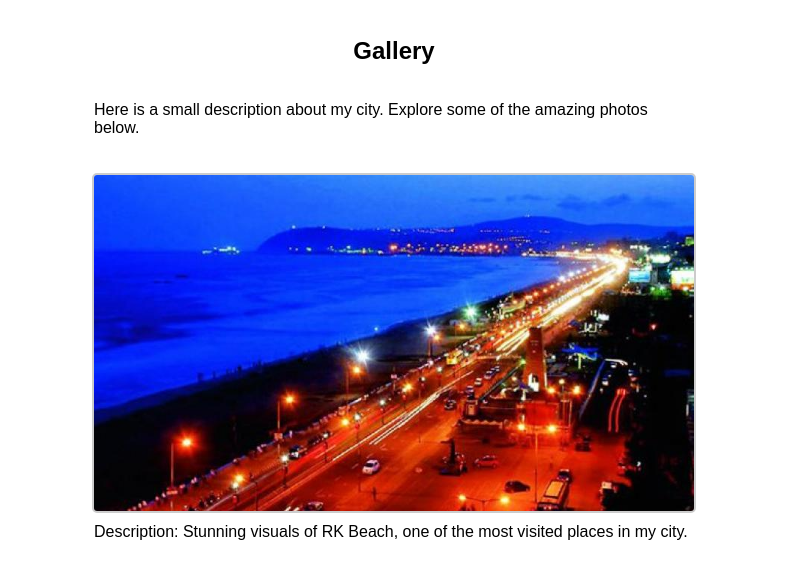
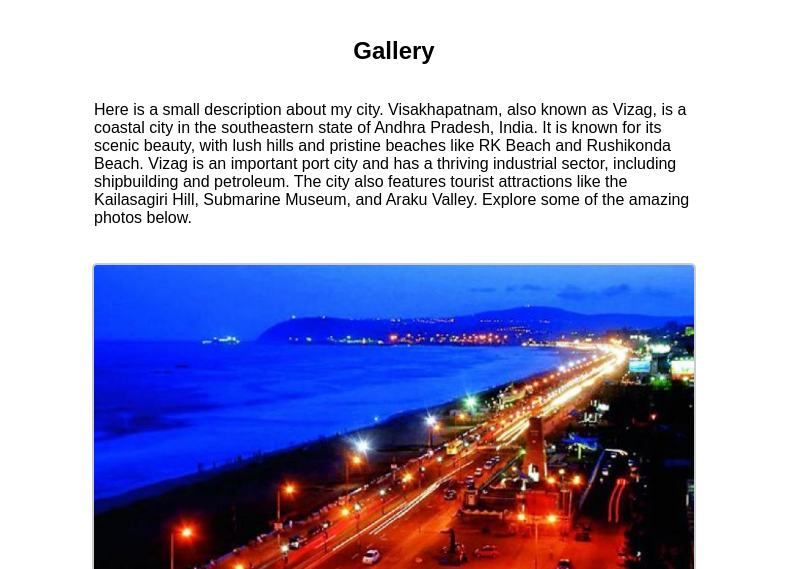
Before and after one commit to unfriendly1/ssujith.github.io, a plain HTML site: page index.html in a window 1280 px wide. Shown: the part 285-854 px from the top of the page, without its empty margins (246-1036 px from the left). Drawn offline with Linux system fonts and the light colour scheme.

Commit message:
Update index.html

```diff
--- a/index.html
+++ b/index.html
@@ -60,7 +60,7 @@
 
     <section>
         <h2>Gallery</h2>
-        <p>Here is a small description about my city. Explore some of the amazing photos below.</p>
+        <p>Here is a small description about my city. Visakhapatnam, also known as Vizag, is a coastal city in the southeastern state of Andhra Pradesh, India. It is known for its scenic beauty, with lush hills and pristine beaches like RK Beach and Rushikonda Beach. Vizag is an important port city and has a thriving industrial sector, including shipbuilding and petroleum. The city also features tourist attractions like the Kailasagiri Hill, Submarine Museum, and Araku Valley. Explore some of the amazing photos below.</p>
 
         <div class="image-container">
             <img src="https://github.com/unfriendly1/ssujith.github.io/blob/main/dc-Cover-5f16h5u9918qdu9icjv1mr5l56-20160205041515.Medi.jpeg?raw=true" alt="RK Beach">
```
